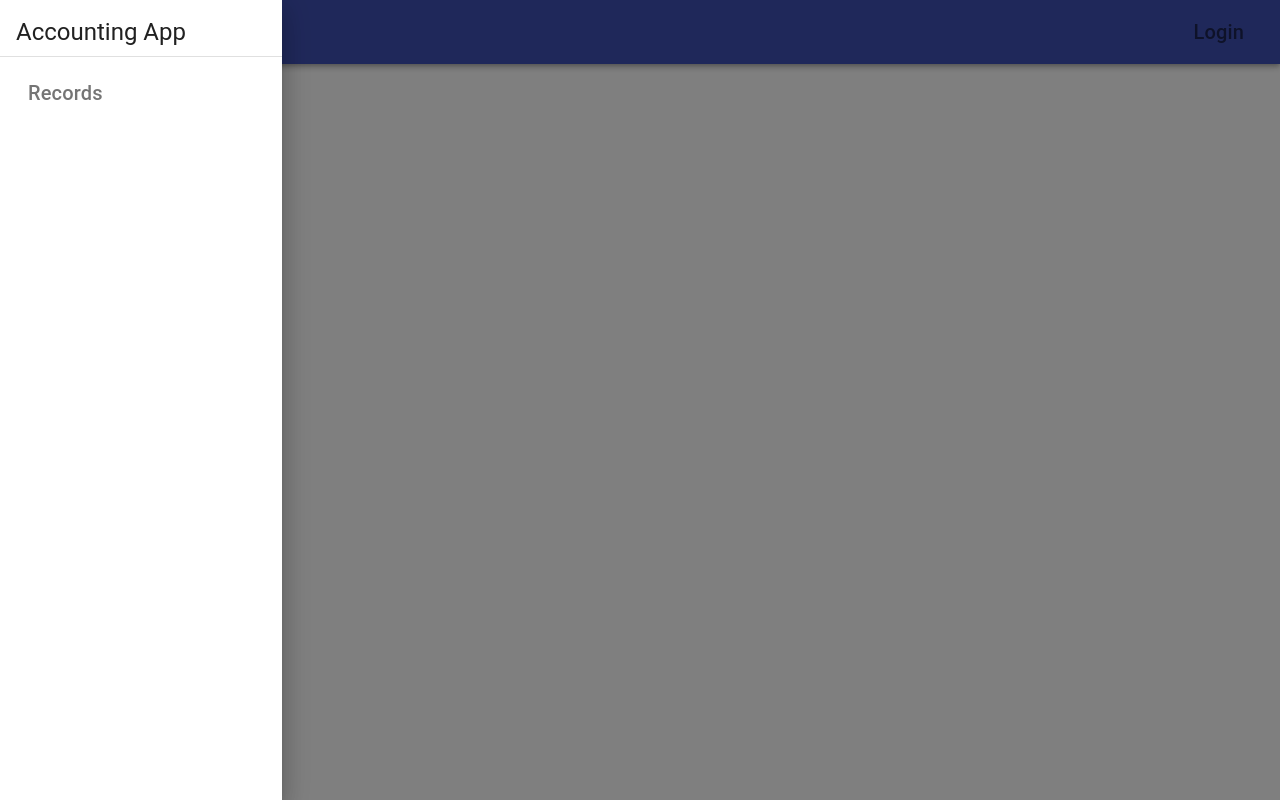
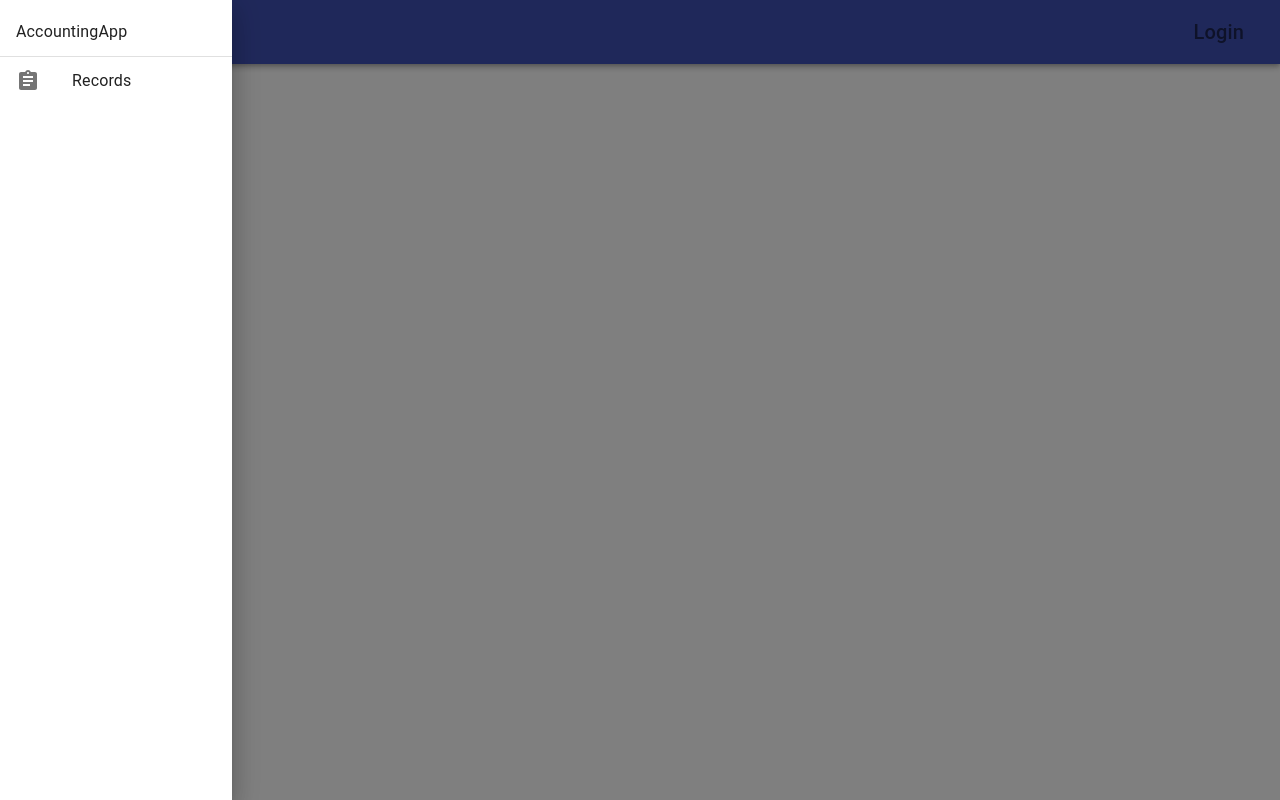
Before and after one commit to proohit/accountingapp, a React (Create React App) app: page / in a window 1280 px wide. Both pictures are taken after a click on the button 36 px from the left and 32 px from the top of the page. Built offline with nearby package versions, Linux system fonts and the light colour scheme.

Commit message:
delete works now, navbar updated

```diff
--- a/src/components/NavBarMenu.js
+++ b/src/components/NavBarMenu.js
@@ -1,7 +1,9 @@
 import React, { Component } from 'react'
-import { SwipeableDrawer, Grid, Typography, IconButton, List, ListItem, Divider, } from '@material-ui/core'
+import { SwipeableDrawer, Grid, Typography, IconButton, List, ListItem, Divider, ListItemText, ListItemIcon, } from '@material-ui/core'
 import Login from './Login'
 import RecordView from './RecordView'
+import { Alert } from '@material-ui/lab'
+import { Assignment } from '@material-ui/icons'
 
 export class NavBarMenu extends Component {
 
@@ -10,6 +12,11 @@ export class NavBarMenu extends Component {
         this.props.toggleDrawer();
     }
     navigateToRecords = () => {
+        if (!this.props.token || this.props.token === null || this.props.token.length < 10) {
+            this.props.functionSet.openAlert(<Alert severity="error">You must be logged in!</Alert>)
+            this.navigateToLogin();
+            return;
+        }
         this.props.functionSet.setContent(<RecordView functionSet={this.props.functionSet} token={this.props.token} />)
         this.props.toggleDrawer();
     }
@@ -18,15 +25,12 @@ export class NavBarMenu extends Component {
             <SwipeableDrawer open={this.props.drawer} onClose={this.props.toggleDrawer} onOpen={this.props.toggleDrawer} anchor="left">
                 <List>
                     <ListItem>
-                        <Typography style={{ width: 250 }} variant="h5">Accounting App</Typography>
+                        <ListItemText style={{ width: 200 }} primary="AccountingApp"></ListItemText>
                     </ListItem>
                     <Divider></Divider>
-                    <ListItem>
-                        <IconButton onClick={this.navigateToRecords}>
-                            <Typography color="inherit" variant="h6">
-                                Records
-                            </Typography>
-                        </IconButton>
+                    <ListItem button onClick={this.navigateToRecords}>
+                        <ListItemIcon><Assignment></Assignment></ListItemIcon>
+                        <ListItemText primary="Records"></ListItemText>
                     </ListItem>
                 </List>
             </SwipeableDrawer>
--- a/src/components/RecordView.js
+++ b/src/components/RecordView.js
@@ -3,14 +3,15 @@ import { Container, Typography, Grid, Fab, Grow, TableContainer, Table, TableHea
 import { Alert } from '@material-ui/lab'
 import Record from './Record'
 import config from '../config.js'
-import { AddCircleOutlined, AddCircle } from '@material-ui/icons'
+import { AddCircleOutlined, AddCircle, NoteAdd } from '@material-ui/icons'
 import MUIDataTable from 'mui-datatables'
 
 export default class RecordView extends React.Component {
     constructor(props) {
         super();
         this.state = {
-            records: []
+            records: [],
+            addModal: false
         }
     }
 
@@ -38,11 +39,12 @@ export default class RecordView extends React.Component {
                 this.props.functionSet.toggleLoading();
             })
     }
+
     render() {
         const records = this.state.records.map(record =>
             <Record description={record.description} value={record.value} id={record.id} />
         )
-        const deleteParam = { method: 'DELETE', headers: [{ "Content-Type": 'application/json' }] }
+        const deleteParam = { method: 'DELETE', headers: { "Authorization": this.props.token, "Content-Type": 'application/json' } }
         return (
             <Container>
 
@@ -52,15 +54,16 @@ export default class RecordView extends React.Component {
                     columns={["description", "value", "time", "wallet"]}
                     options={{
                         onRowsDelete: (rows) => rows.data.forEach(row => {
-                            // console.log(this.state.records[row.index].id);
-                            // fetch(config.api + '/records/' + this.state.records[row.index].id, deleteParam)
+                            console.log(this.state.records[row.index].id);
+                            fetch(config.api + '/records/' + this.state.records[row.index].id, deleteParam).then(res => res.json()).then(result => { if (!result.success) this.props.functionSet.openAlert(<Alert severity="error">{result.message}</Alert>) })
                         }),
-                        responsive: "scrollFullHeight"
+                        responsive: "scrollMaxHeight",
+                        expandableRows: true
                     }}
                 />
                 <Grid container direction='row' justify='flex-end' alignItems='flex-end'>
                     <Fab style={{ position: 'fixed', right: 25, bottom: 25 }} color="primary" aria-label="add">
-                        <AddCircle />
+                        <NoteAdd />
                     </Fab>
                 </Grid>
             </Container>
```
